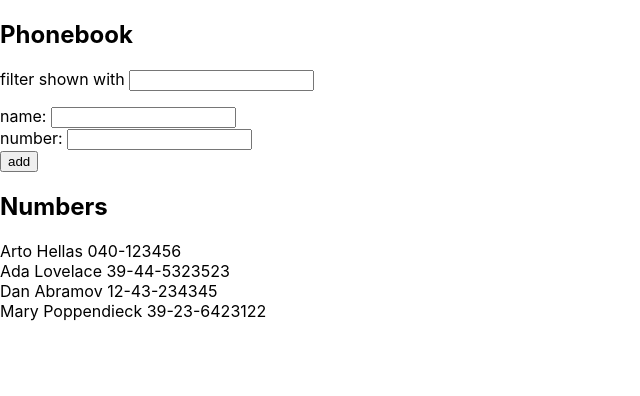
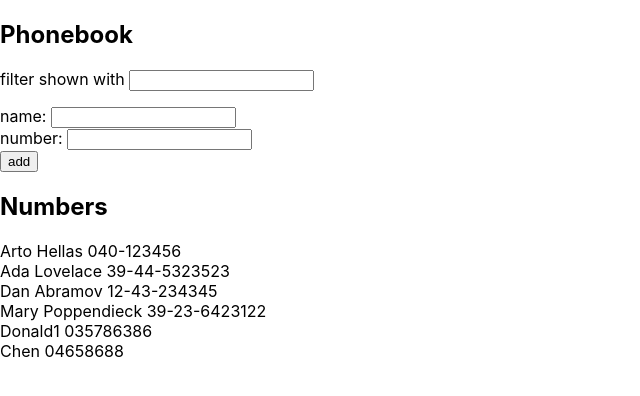
Before and after one commit to DonDT/react-nodeJs-Express-GraphQL-javaScript-Exercie, a React (Create React App) app in the folder part2/part_2_forms/: page / in a window 1280 px wide. Shown: the top 396 px of the page, without its empty margins (0-640 px from the left). Built offline with nearby package versions, Linux system fonts and the light colour scheme; data requests are answered from the project's data file.

Commit message:
exercise 2.15 complete

```diff
--- a/part2/part_2_forms/db.json
+++ b/part2/part_2_forms/db.json
@@ -19,6 +19,16 @@
       "name": "Mary Poppendieck",
       "number": "39-23-6423122",
       "id": 4
+    },
+    {
+      "name": "Donald1",
+      "number": "035786386",
+      "id": 5
+    },
+    {
+      "name": "Chen",
+      "number": "04658688",
+      "id": 6
     }
   ]
 }
--- a/part2/part_2_forms/src/App.js
+++ b/part2/part_2_forms/src/App.js
@@ -26,9 +26,21 @@ const App = () => {
       }
     }
 
-    setPersons(persons.concat({ name: newName, number: newNumber }));
-    setNewName("");
-    setNewNumber("");
+    const newPerson = {
+      name: newName,
+      number: newNumber
+    };
+
+    axios.post("http://localhost:3001/persons", newPerson).then(response => {
+      setPersons(
+        persons.concat({
+          name: response.data.name,
+          number: response.data.number
+        })
+      );
+      setNewName("");
+      setNewNumber("");
+    });
   };
 
   const handleSubmitNewName = event => {
```
